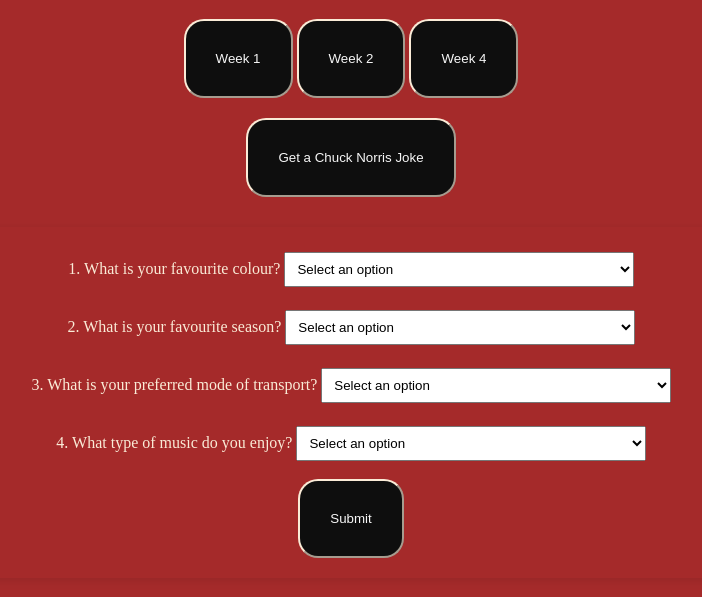
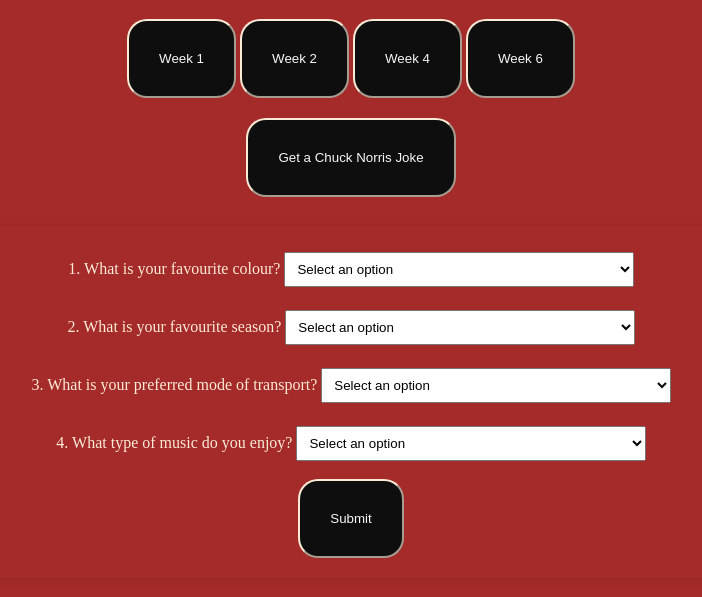
Before and after one commit to cholman10/MyFirstWebApp, a plain HTML site: page week5.html in a window 1280 px wide. Shown: the part 61-658 px from the top of the page, without its empty margins (289-991 px from the left). Drawn offline with Linux system fonts and the light colour scheme.

Commit message:
Add files via upload

```diff
--- a/week5.html
+++ b/week5.html
@@ -12,6 +12,7 @@
         <a href="index.html"><button>Week 1</button></a>
         <a href="week2.html"><button>Week 2</button></a>
         <a href="week4.html"><button>Week 4</button></a>
+        <a href="week6.html"><button>Week 6</button></a>
     </div>
 <div>
     <button id="newJokeBtn">Get a Chuck Norris Joke</button>
```
